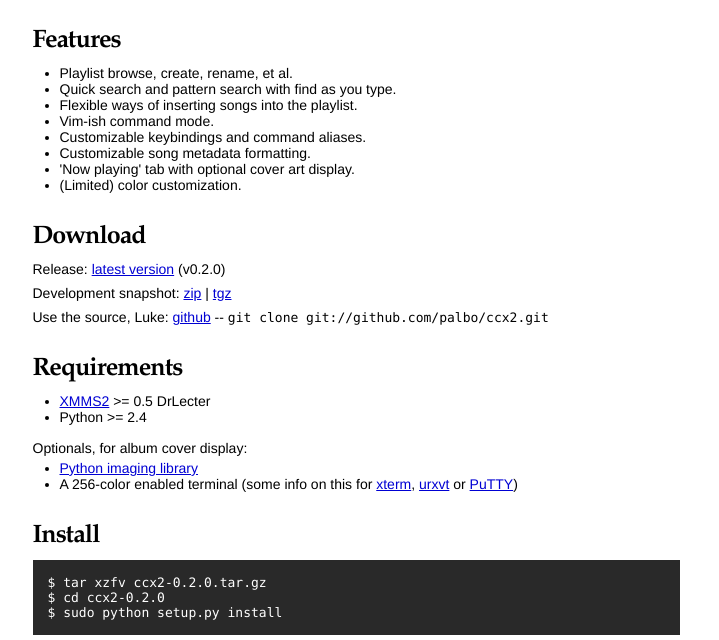
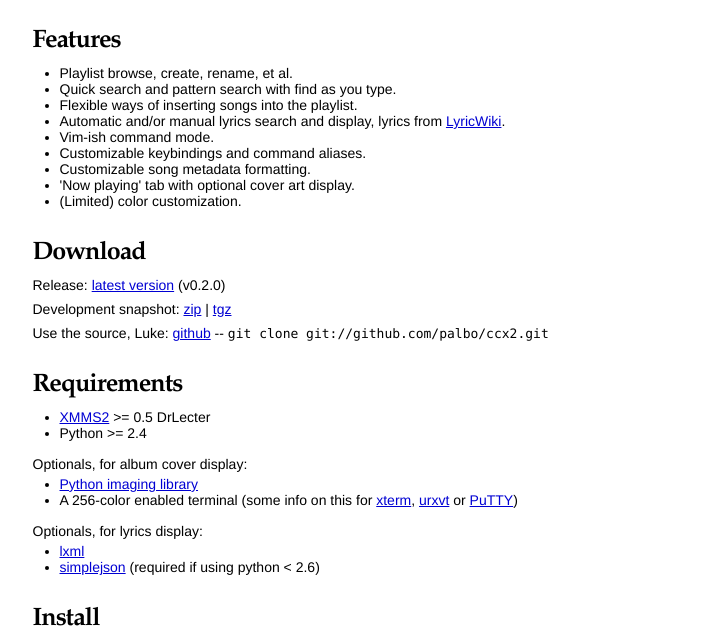
Before and after one commit to pflouret/ccx2, a plain HTML site: page index.html in a window 1280 px wide. Shown: the part 127-767 px from the top of the page, without its empty margins (284-1003 px from the left). Drawn offline with Linux system fonts and the light colour scheme.

Commit message:
updated features and requirements

```diff
--- a/index.html
+++ b/index.html
@@ -180,6 +180,7 @@
           <li>Playlist browse, create, rename, et al.
           <li>Quick search and pattern search with find as you type.
           <li>Flexible ways of inserting songs into the playlist.
+          <li>Automatic and/or manual lyrics search and display, lyrics from <a href="http://lyricwiki.org">LyricWiki</a>.
           <li>Vim-ish command mode.
           <li>Customizable keybindings and command aliases.
           <li>Customizable song metadata formatting.
@@ -228,6 +229,18 @@
             <a href="http://www.frexx.de/xterm-256-notes/">xterm</a>,
             <a href="http://scie.nti.st/2008/10/13/get-rxvt-unicode-with-256-color-support-on-ubunut">urxvt</a> or
             <a href="http://www.emacswiki.org/emacs/PuTTY#toc2">PuTTY</a>)
+          </li>
+        </ul>
+      </p>
+
+      <p style="margin-top: 15px">
+        Optionals, for lyrics display:
+
+        <ul style="margin-top: -4px">
+          <li><a href="http://codespeak.net/lxml/">lxml</a>
+          <li>
+            <a href="http://code.google.com/p/simplejson/">simplejson</a>
+            (required if using python &lt; 2.6)
           </li>
         </ul>
       </p>
```
